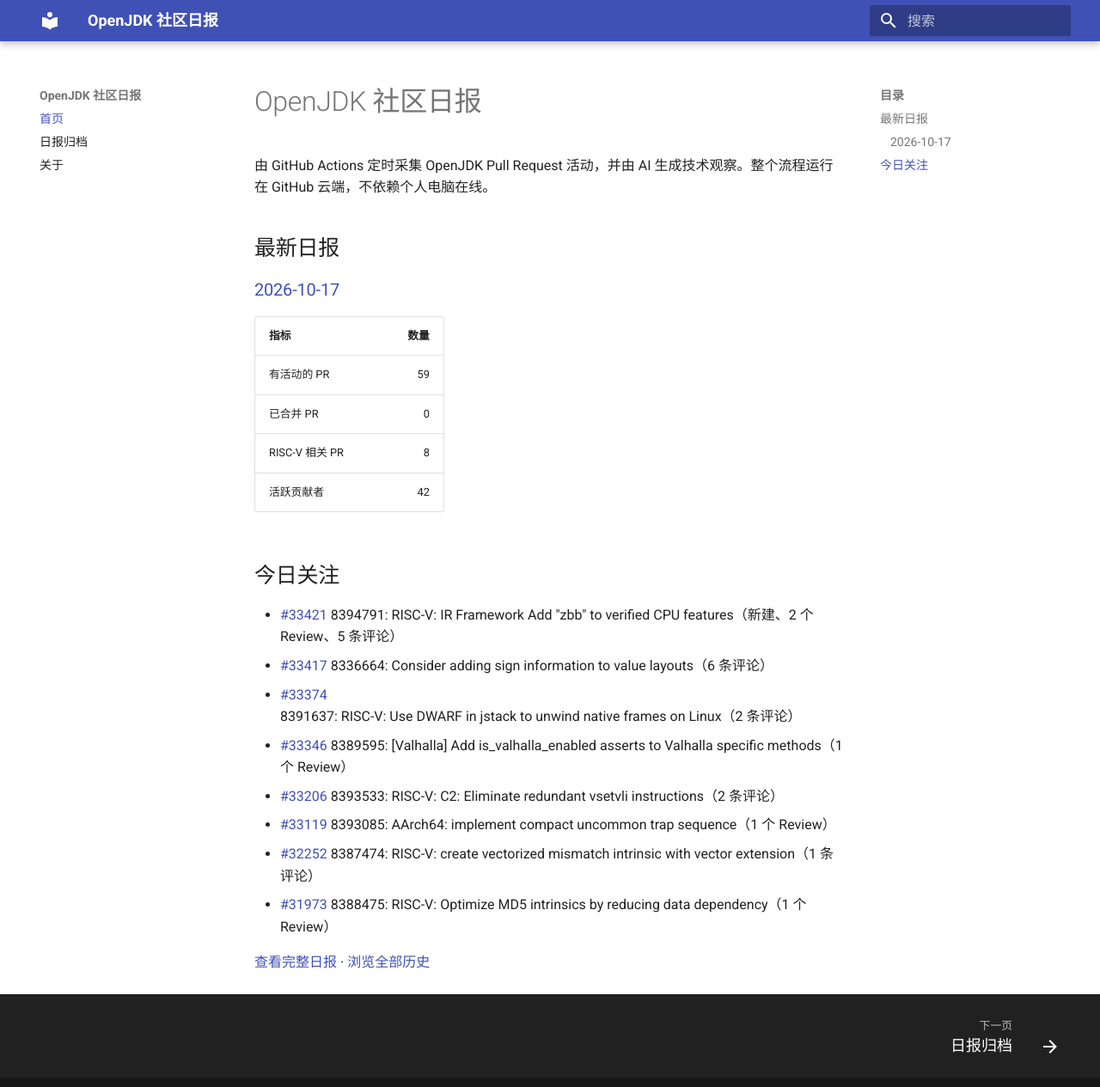
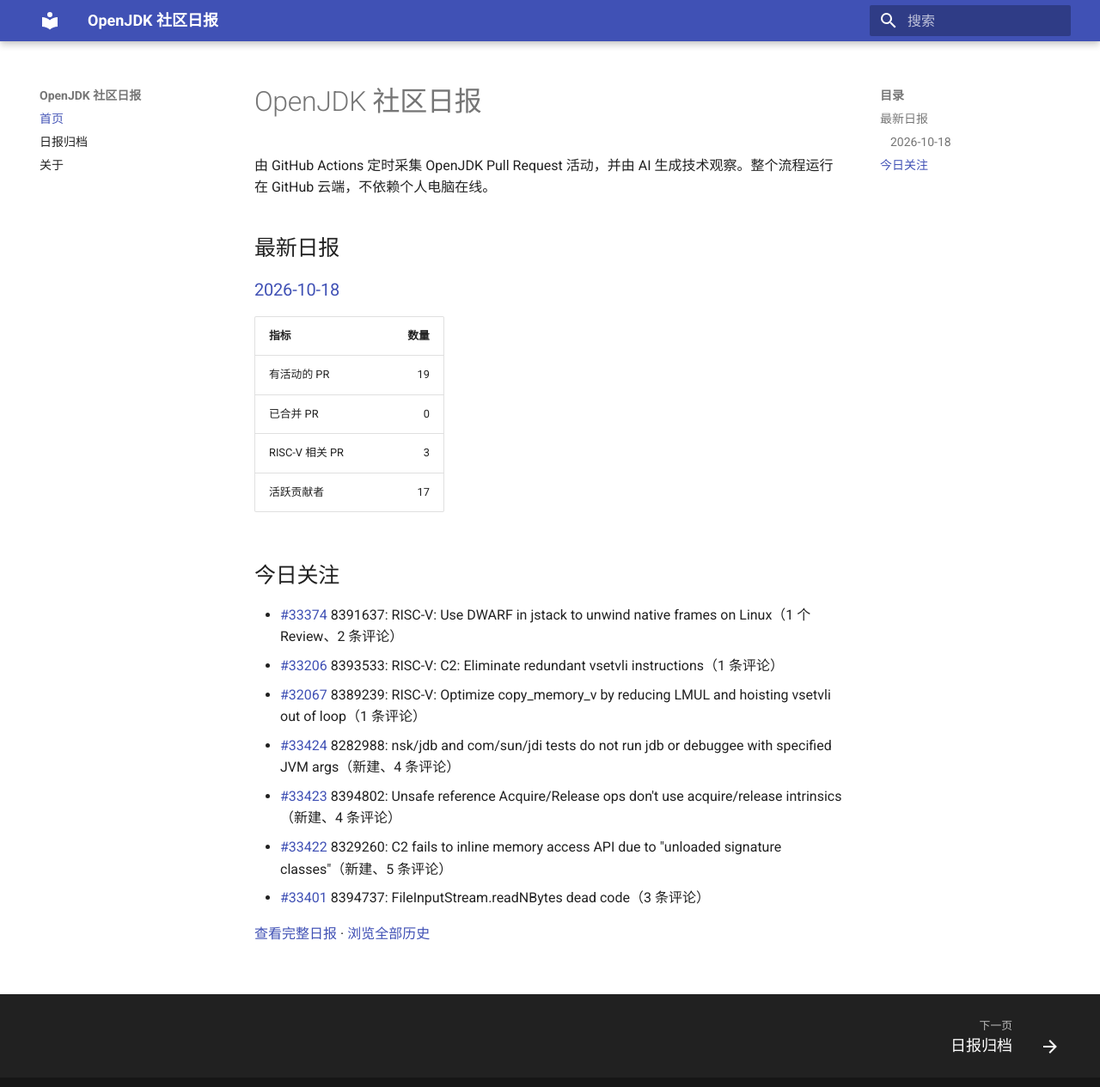
Before and after one commit to DingliZhang/openjdk-daily, an MkDocs documentation site: the page built from docs/index.md, in a window 1280 px wide and 1278 px high. Shown: the top 1265 px of the window at 86% size. Built offline with MkDocs 1.6.1 and Material for MkDocs 9.7.7, drawn with Linux system fonts in a browser that asks for light colours.

Commit message:
report: add OpenJDK daily report

```diff
--- a/docs/index.md
+++ b/docs/index.md
@@ -4,24 +4,23 @@
 
 ## 最新日报
 
-### [2026-10-17](reports/2026/2026-10-17.md)
+### [2026-10-18](reports/2026/2026-10-18.md)
 
 | 指标 | 数量 |
 |---|---:|
-| 有活动的 PR | 59 |
+| 有活动的 PR | 19 |
 | 已合并 PR | 0 |
-| RISC-V 相关 PR | 8 |
-| 活跃贡献者 | 42 |
+| RISC-V 相关 PR | 3 |
+| 活跃贡献者 | 17 |
 
 ## 今日关注
 
-- [#33421](https://github.com/openjdk/jdk/pull/33421) 8394791: RISC-V: IR Framework Add "zbb" to verified CPU features（新建、2 个 Review、5 条评论）
-- [#33417](https://github.com/openjdk/jdk/pull/33417) 8336664: Consider adding sign information to value layouts（6 条评论）
-- [#33374](https://github.com/openjdk/jdk/pull/33374) 8391637: RISC-V: Use DWARF in jstack to unwind native frames on Linux（2 条评论）
-- [#33346](https://github.com/openjdk/jdk/pull/33346) 8389595: [Valhalla] Add is_valhalla_enabled asserts to Valhalla specific methods（1 个 Review）
-- [#33206](https://github.com/openjdk/jdk/pull/33206) 8393533: RISC-V: C2: Eliminate redundant vsetvli instructions（2 条评论）
-- [#33119](https://github.com/openjdk/jdk/pull/33119) 8393085: AArch64: implement compact uncommon trap sequence（1 个 Review）
-- [#32252](https://github.com/openjdk/jdk/pull/32252) 8387474: RISC-V: create vectorized mismatch intrinsic with vector extension（1 条评论）
-- [#31973](https://github.com/openjdk/jdk/pull/31973) 8388475: RISC-V: Optimize MD5 intrinsics by reducing data dependency（1 个 Review）
+- [#33374](https://github.com/openjdk/jdk/pull/33374) 8391637: RISC-V: Use DWARF in jstack to unwind native frames on Linux（1 个 Review、2 条评论）
+- [#33206](https://github.com/openjdk/jdk/pull/33206) 8393533: RISC-V: C2: Eliminate redundant vsetvli instructions（1 条评论）
+- [#32067](https://github.com/openjdk/jdk/pull/32067) 8389239: RISC-V: Optimize copy_memory_v by reducing LMUL and hoisting vsetvli out of loop（1 条评论）
+- [#33424](https://github.com/openjdk/jdk/pull/33424) 8282988: nsk/jdb and com/sun/jdi tests do not run jdb or debuggee with specified JVM args（新建、4 条评论）
+- [#33423](https://github.com/openjdk/jdk/pull/33423) 8394802: Unsafe reference Acquire/Release ops don't use acquire/release intrinsics（新建、4 条评论）
+- [#33422](https://github.com/openjdk/jdk/pull/33422) 8329260: C2 fails to inline memory access API due to "unloaded signature classes"（新建、5 条评论）
+- [#33401](https://github.com/openjdk/jdk/pull/33401) 8394737: FileInputStream.readNBytes dead code（3 条评论）
 
-[查看完整日报](reports/2026/2026-10-17.md) · [浏览全部历史](reports/index.md)
+[查看完整日报](reports/2026/2026-10-18.md) · [浏览全部历史](reports/index.md)
```
Also changed, not shown: docs/reports/2026/2026-10-18.md (added, +122 -0 lines), docs/reports/index.md (+2 -1 lines), 2 other files.
